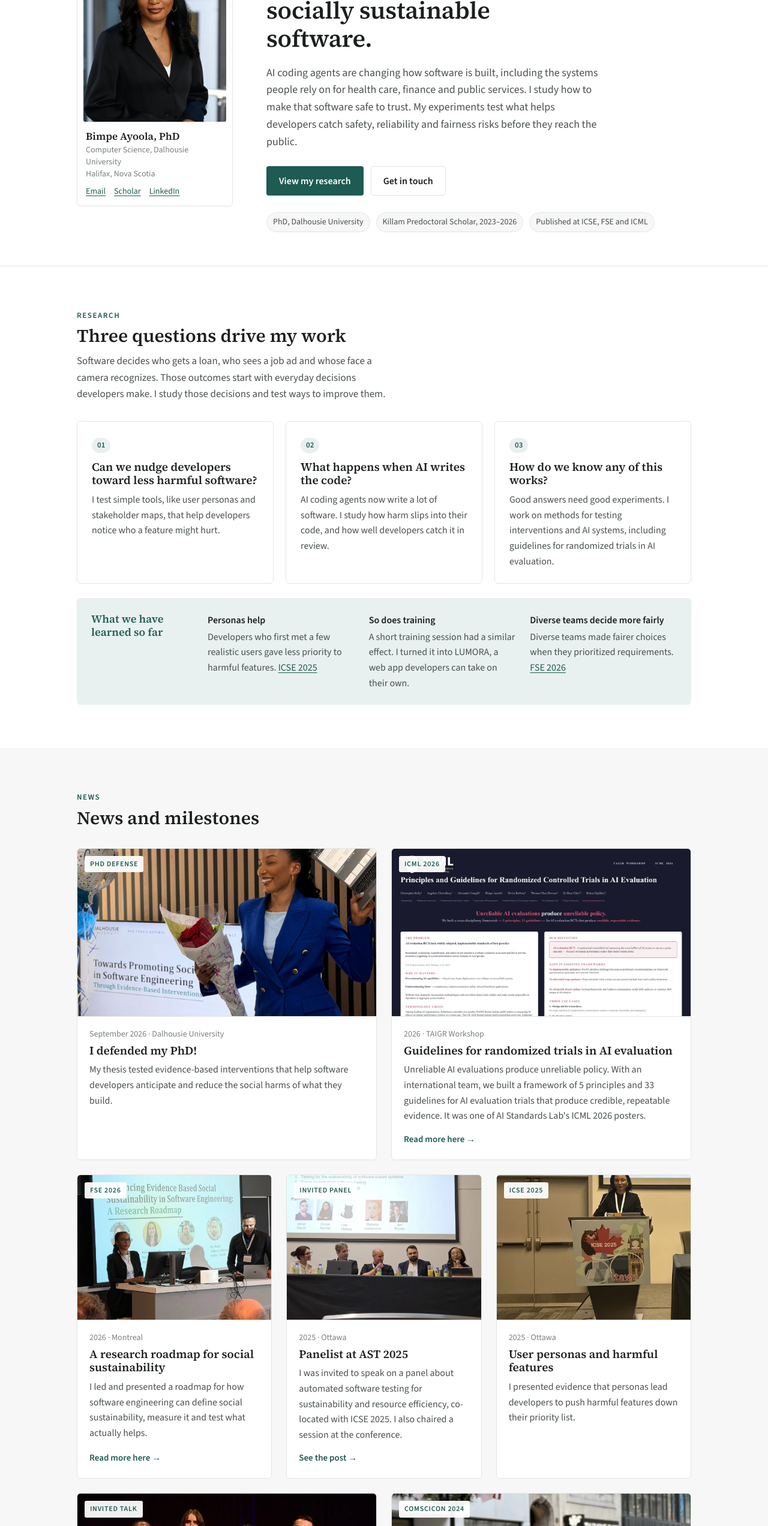
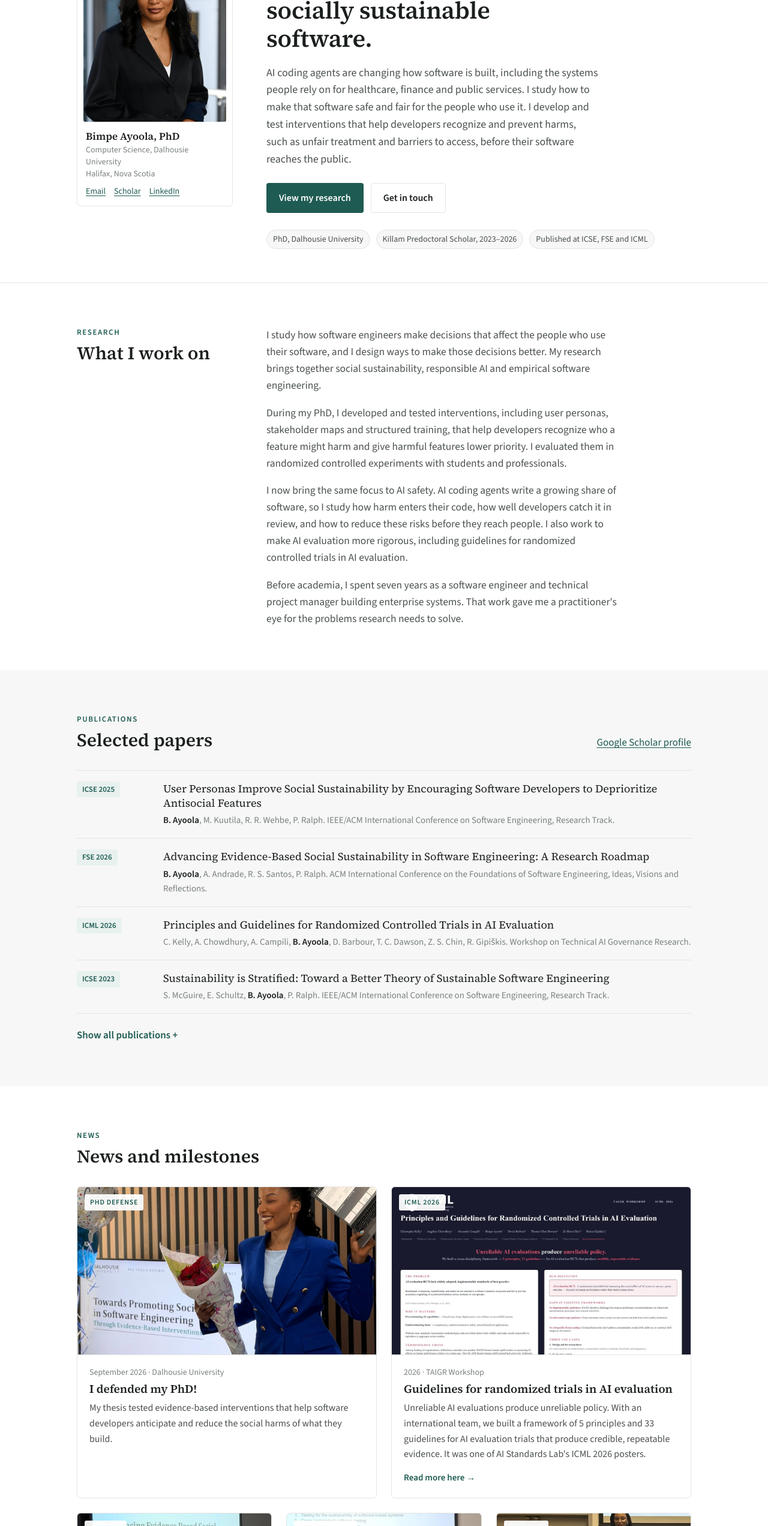
Before and after one commit to Devbimpe/devbimpe.github.io, a plain HTML site: page index.html in a window 1280 px wide. Shown: the part 256-2800 px from the top of the page at 60% size. Drawn offline with nearby package versions, Linux system fonts and the light colour scheme.

Commit message:
New intro and research prose; publications after research; education tab
Claude-Session: https://claude.ai/code/session_01SihijPpRReEfcpQbiXK9xj

```diff
--- a/index.html
+++ b/index.html
@@ -92,6 +92,10 @@
     .head p { color: var(--ink-2); max-width: 62ch; margin: 10px 0 0; }
 
     /* Research */
+    .research { display: grid; grid-template-columns: 260px 1fr; gap: 56px; }
+    .research h2 { font-size: 30px; margin-top: 6px; }
+    .prose p { color: var(--ink-2); font-size: 17.5px; max-width: 68ch; }
+    .prose p:last-child { margin-bottom: 0; }
     .qgrid { display: grid; grid-template-columns: repeat(3, 1fr); gap: 20px; }
     .q { background: var(--bg); border: 1px solid var(--rule); border-radius: 6px; padding: 24px; }
     .q .num { display: inline-block; font-size: 13px; font-weight: 600; color: var(--accent); background: var(--accent-tint); padding: 2px 9px; border-radius: 999px; margin-bottom: 12px; }
@@ -228,6 +232,7 @@
       .feature-grid .card.big .media { aspect-ratio: 4 / 3; }
       .big-awards .amt { font-size: 34px; }
       .pub, .rows li { grid-template-columns: 1fr; gap: 6px; }
+      .research { grid-template-columns: 1fr; gap: 16px; }
       .skills { grid-template-columns: 1fr; }
       .skills dt { border-bottom: 0; padding-bottom: 0; }
       .contact .wrap { grid-template-columns: 1fr; }
@@ -241,8 +246,8 @@
     <a class="name" href="#">Bimpe Ayoola, PhD</a>
     <nav aria-label="Sections">
       <a href="#research">Research</a>
+      <a href="#publications">Publications</a>
       <a href="#news">News</a>
-      <a href="#publications">Publications</a>
       <a href="#background">Experience</a>
       <a href="#awards">Awards</a>
       <a href="#writing">Writing</a>
@@ -265,7 +270,7 @@
     <div>
       <div class="eyebrow">Research Scientist · PhD, Computer Science</div>
       <h1>Building the science behind <span class="mark">trustworthy AI</span> and socially sustainable software.</h1>
-      <p class="intro">AI coding agents are changing how software is built, including the systems people rely on for health care, finance and public services. I study how to make that software safe to trust. My experiments test what helps developers catch safety, reliability and fairness risks before they reach the public.</p>
+      <p class="intro">AI coding agents are changing how software is built, including the systems people rely on for healthcare, finance and public services. I study how to make that software safe and fair for the people who use it. I develop and test interventions that help developers recognize and prevent harms, such as unfair treatment and barriers to access, before their software reaches the public.</p>
       <div class="btns">
         <a class="btn btn-solid" href="#research">View my research</a>
         <a class="btn btn-line" href="#contact">Get in touch</a>
@@ -281,161 +286,22 @@
 
 <!-- RESEARCH -->
 <section class="block" id="research">
-  <div class="wrap">
-    <div class="head">
-      <div>
-        <div class="eyebrow">Research</div>
-        <h2>Three questions drive my work</h2>
-        <p>Software decides who gets a loan, who sees a job ad and whose face a camera recognizes. Those outcomes start with everyday decisions developers make. I study those decisions and test ways to improve them.</p>
-      </div>
+  <div class="wrap research">
+    <div>
+      <div class="eyebrow">Research</div>
+      <h2>What I work on</h2>
     </div>
-
-    <div class="qgrid">
-      <div class="q">
-        <div class="num">01</div>
-        <h3>Can we nudge developers toward less harmful software?</h3>
-        <p>I test simple tools, like user personas and stakeholder maps, that help developers notice who a feature might hurt.</p>
-      </div>
-      <div class="q">
-        <div class="num">02</div>
-        <h3>What happens when AI writes the code?</h3>
-        <p>AI coding agents now write a lot of software. I study how harm slips into their code, and how well developers catch it in review.</p>
-      </div>
-      <div class="q">
-        <div class="num">03</div>
-        <h3>How do we know any of this works?</h3>
-        <p>Good answers need good experiments. I work on methods for testing interventions and AI systems, including guidelines for randomized trials in AI evaluation.</p>
-      </div>
-    </div>
-
-    <div class="findings">
-      <h3>What we have learned so far</h3>
-      <ul>
-        <li><b>Personas help</b>Developers who first met a few realistic users gave less priority to harmful features. <a href="#publications">ICSE 2025</a></li>
-        <li><b>So does training</b>A short training session had a similar effect. I turned it into LUMORA, a web app developers can take on their own.</li>
-        <li><b>Diverse teams decide more fairly</b>Diverse teams made fairer choices when they prioritized requirements. <a href="https://arxiv.org/abs/2603.12406">FSE 2026</a></li>
-      </ul>
+    <div class="prose">
+      <p>I study how software engineers make decisions that affect the people who use their software, and I design ways to make those decisions better. My research brings together social sustainability, responsible AI and empirical software engineering.</p>
+      <p>During my PhD, I developed and tested interventions, including user personas, stakeholder maps and structured training, that help developers recognize who a feature might harm and give harmful features lower priority. I evaluated them in randomized controlled experiments with students and professionals.</p>
+      <p>I now bring the same focus to AI safety. AI coding agents write a growing share of software, so I study how harm enters their code, how well developers catch it in review, and how to reduce these risks before they reach people. I also work to make AI evaluation more rigorous, including guidelines for randomized controlled trials in AI evaluation.</p>
+      <p>Before academia, I spent seven years as a software engineer and technical project manager building enterprise systems. That work gave me a practitioner's eye for the problems research needs to solve.</p>
     </div>
   </div>
 </section>
 
-<!-- NEWS
-     To add a featured story, copy one <article class="card"> block.
-     Put the photo in the "news" folder. Landscape photos work best.
--->
-<section class="block alt" id="news">
-  <div class="wrap">
-    <div class="head">
-      <div>
-        <div class="eyebrow">News</div>
-        <h2>News and milestones</h2>
-      </div>
-    </div>
-
-    <div class="feature-grid">
-      <article class="card big">
-        <div class="media">
-          <img src="news/2026-phd-defense.jpg" alt="Bimpe holding flowers and her laptop after her PhD thesis defense at Dalhousie" loading="lazy" style="object-position:60% 15%" />
-          <span class="tag">PhD defense</span>
-        </div>
-        <div class="body">
-          <time datetime="2026-09">September 2026 · Dalhousie University</time>
-          <h3>I defended my PhD!</h3>
-          <p>My thesis tested evidence-based interventions that help software developers anticipate and reduce the social harms of what they build.</p>
-        </div>
-      </article>
-
-      <article class="card big">
-        <div class="media">
-          <img src="news/2026-icml-poster.jpg" alt="Top of the ICML 2026 poster: Principles and Guidelines for Randomized Controlled Trials in AI Evaluation" loading="lazy" style="object-position:50% 0%" />
-          <span class="tag">ICML 2026</span>
-        </div>
-        <div class="body">
-          <time datetime="2026">2026 · TAIGR Workshop</time>
-          <h3>Guidelines for randomized trials in AI evaluation</h3>
-          <p>Unreliable AI evaluations produce unreliable policy. With an international team, we built a framework of 5 principles and 33 guidelines for AI evaluation trials that produce credible, repeatable evidence. It was one of AI Standards Lab's ICML 2026 posters.</p>
-          <a class="more" href="https://www.linkedin.com/posts/aisl-icml-2026-posters-ugcPost-7501202127332044800-enm7/">Read more here</a>
-        </div>
-      </article>
-
-      <article class="card">
-        <div class="media">
-          <img src="news/2026-fse-montreal.jpg" alt="Bimpe and Paul Ralph presenting the research roadmap at FSE 2026" loading="lazy" style="object-position:50% 45%" />
-          <span class="tag">FSE 2026</span>
-        </div>
-        <div class="body">
-          <time datetime="2026">2026 · Montreal</time>
-          <h3>A research roadmap for social sustainability</h3>
-          <p>I led and presented a roadmap for how software engineering can define social sustainability, measure it and test what actually helps.</p>
-          <a class="more" href="https://www.linkedin.com/posts/bimpe-ayoola-phd-61939455_fse2026-softwareengineering-socialsustainability-ugcPost-7480305870007062528-sfNT/">Read more here</a>
-        </div>
-      </article>
-
-      <article class="card">
-        <div class="media">
-          <img src="news/2025-ast-panel.jpg" alt="Bimpe speaking on the AST 2025 panel, with the panelists listed on the screen behind" loading="lazy" style="object-position:50% 62%" />
-          <span class="tag">Invited panel</span>
-        </div>
-        <div class="body">
-          <time datetime="2025-04">2025 · Ottawa</time>
-          <h3>Panelist at AST 2025</h3>
-          <p>I was invited to speak on a panel about automated software testing for sustainability and resource efficiency, co-located with ICSE 2025. I also chaired a session at the conference.</p>
-          <a class="more" href="https://lnkd.in/p/gj9EBFh5">See the post</a>
-        </div>
-      </article>
-
-      <article class="card">
-        <div class="media">
-          <img src="news/2025-icse-ottawa.jpg" alt="Bimpe speaking at the ICSE 2025 podium in Ottawa" loading="lazy" style="object-position:50% 12%" />
-          <span class="tag">ICSE 2025</span>
-        </div>
-        <div class="body">
-          <time datetime="2025-04">2025 · Ottawa</time>
-          <h3>User personas and harmful features</h3>
-          <p>I presented evidence that personas lead developers to push harmful features down their priority list.</p>
-        </div>
-      </article>
-
-      <article class="card big">
-        <div class="media">
-          <img src="news/2025-killam-celebration.jpg" alt="Bimpe on stage with three other Killam scholars" loading="lazy" />
-          <span class="tag">Invited talk</span>
-        </div>
-        <div class="body">
-          <time datetime="2025">2025 · Dalhousie University</time>
-          <h3>Speaking at the Killam Celebration</h3>
-          <p>As a Killam scholar, I presented my research on social sustainability in software development.</p>
-          <a class="more" href="https://bit.ly/48P0kdv">Read the Dal News story</a>
-        </div>
-      </article>
-
-      <article class="card big">
-        <div class="media">
-          <img src="news/2024-comscicon-boston.jpg" alt="Bimpe in a ComSciCon Flagship 2024 shirt on a street in Boston" loading="lazy" style="object-position:50% 30%" />
-          <span class="tag">ComSciCon 2024</span>
-        </div>
-        <div class="body">
-          <time datetime="2024">2024 · Boston</time>
-          <h3>Learning to communicate science</h3>
-          <p>I was selected for the ComSciCon Flagship workshop and wrote about what it taught me on sharing research beyond the lab.</p>
-          <a class="more" href="https://blogs.dal.ca/openthink/communicating-science-beyond-the-lab-reflections-from-comscicon-2024/">Read my reflection</a>
-        </div>
-      </article>
-    </div>
-
-    <ul class="updates">
-      <li><time datetime="2026">2026</time><p><b>NSERC Discovery Grant</b> awarded to Professor Paul Ralph (PI). I helped develop the proposal and research design.</p></li>
-      <li><time datetime="2026">2026</time><p><b>Program committee</b> for the ICSE 2027 Software Engineering in Society track.</p></li>
-      <li><time datetime="2025-09">Sep 2025</time><p><b>SPAR AI Safety Research Fellow</b>, working with an international team on AI evaluation methods.</p></li>
-      <li><time datetime="2025-08">Aug 2025</time><p><b>Digital Discovery Camp.</b> Digital Nova Scotia invited me to lead a Python and chatbot workshop for young people in Halifax. <a href="https://www.linkedin.com/feed/update/urn:li:ugcPost:7359244464428654594/">See the feature</a></p></li>
-      <li><time datetime="2025">2025</time><p><b>Three-Minute Thesis.</b> I competed at Dalhousie with a talk on the social costs of our digital world.</p></li>
-      <li><time datetime="2024-03">Mar 2024</time><p><b>OpenThink 2024 cohort.</b> I was one of 16 Dalhousie PhD students selected to share research with communities beyond the university. <a href="https://www.dal.ca/news/2024/03/08/dalhousie-openthink-2024.html">Read the announcement</a></p></li>
-    </ul>
-  </div>
-</section>
-
 <!-- PUBLICATIONS -->
-<section class="block" id="publications">
+<section class="block alt" id="publications">
   <div class="wrap">
     <div class="head">
       <div>
@@ -552,13 +418,128 @@
   </div>
 </section>
 
+<!-- NEWS
+     To add a featured story, copy one <article class="card"> block.
+     Put the photo in the "news" folder. Landscape photos work best.
+-->
+<section class="block" id="news">
+  <div class="wrap">
+    <div class="head">
+      <div>
+        <div class="eyebrow">News</div>
+        <h2>News and milestones</h2>
+      </div>
+    </div>
+
+    <div class="feature-grid">
+      <article class="card big">
+        <div class="media">
+          <img src="news/2026-phd-defense.jpg" alt="Bimpe holding flowers and her laptop after her PhD thesis defense at Dalhousie" loading="lazy" style="object-position:60% 15%" />
+          <span class="tag">PhD defense</span>
+        </div>
+        <div class="body">
+          <time datetime="2026-09">September 2026 · Dalhousie University</time>
+          <h3>I defended my PhD!</h3>
+          <p>My thesis tested evidence-based interventions that help software developers anticipate and reduce the social harms of what they build.</p>
+        </div>
+      </article>
+
+      <article class="card big">
+        <div class="media">
+          <img src="news/2026-icml-poster.jpg" alt="Top of the ICML 2026 poster: Principles and Guidelines for Randomized Controlled Trials in AI Evaluation" loading="lazy" style="object-position:50% 0%" />
+          <span class="tag">ICML 2026</span>
+        </div>
+        <div class="body">
+          <time datetime="2026">2026 · TAIGR Workshop</time>
+          <h3>Guidelines for randomized trials in AI evaluation</h3>
+          <p>Unreliable AI evaluations produce unreliable policy. With an international team, we built a framework of 5 principles and 33 guidelines for AI evaluation trials that produce credible, repeatable evidence. It was one of AI Standards Lab's ICML 2026 posters.</p>
+          <a class="more" href="https://www.linkedin.com/posts/aisl-icml-2026-posters-ugcPost-7501202127332044800-enm7/">Read more here</a>
+        </div>
+      </article>
+
+      <article class="card">
+        <div class="media">
+          <img src="news/2026-fse-montreal.jpg" alt="Bimpe and Paul Ralph presenting the research roadmap at FSE 2026" loading="lazy" style="object-position:50% 45%" />
+          <span class="tag">FSE 2026</span>
+        </div>
+        <div class="body">
+          <time datetime="2026">2026 · Montreal</time>
+          <h3>A research roadmap for social sustainability</h3>
+          <p>I led and presented a roadmap for how software engineering can define social sustainability, measure it and test what actually helps.</p>
+          <a class="more" href="https://www.linkedin.com/posts/bimpe-ayoola-phd-61939455_fse2026-softwareengineering-socialsustainability-ugcPost-7480305870007062528-sfNT/">Read more here</a>
+        </div>
+      </article>
+
+      <article class="card">
+        <div class="media">
+          <img src="news/2025-ast-panel.jpg" alt="Bimpe speaking on the AST 2025 panel, with the panelists listed on the screen behind" loading="lazy" style="object-position:50% 62%" />
+          <span class="tag">Invited panel</span>
+        </div>
+        <div class="body">
+          <time datetime="2025-04">2025 · Ottawa</time>
+          <h3>Panelist at AST 2025</h3>
+          <p>I was invited to speak on a panel about automated software testing for sustainability and resource efficiency, co-located with ICSE 2025. I also chaired a session at the conference.</p>
+          <a class="more" href="https://lnkd.in/p/gj9EBFh5">See the post</a>
+        </div>
+      </article>
+
+      <article class="card">
+        <div class="media">
+          <img src="news/2025-icse-ottawa.jpg" alt="Bimpe speaking at the ICSE 2025 podium in Ottawa" loading="lazy" style="object-position:50% 12%" />
+          <span class="tag">ICSE 2025</span>
+        </div>
+        <div class="body">
+          <time datetime="2025-04">2025 · Ottawa</time>
+          <h3>User personas and harmful features</h3>
+          <p>I presented evidence that personas lead developers to push harmful features down their priority list.</p>
+        </div>
+      </article>
+
+      <article class="card big">
+        <div class="media">
+          <img src="news/2025-killam-celebration.jpg" alt="Bimpe on stage with three other Killam scholars" loading="lazy" />
+          <span class="tag">Invited talk</span>
+        </div>
+        <div class="body">
+          <time datetime="2025">2025 · Dalhousie University</time>
+          <h3>Speaking at the Killam Celebration</h3>
+          <p>As a Killam scholar, I presented my research on social sustainability in software development.</p>
+          <a class="more" href="https://bit.ly/48P0kdv">Read the Dal News story</a>
+        </div>
+      </article>
+
+      <article class="card big">
+        <div class="media">
+          <img src="news/2024-comscicon-boston.jpg" alt="Bimpe in a ComSciCon Flagship 2024 shirt on a street in Boston" loading="lazy" style="object-position:50% 30%" />
+          <span class="tag">ComSciCon 2024</span>
+        </div>
+        <div class="body">
+          <time datetime="2024">2024 · Boston</time>
+          <h3>Learning to communicate science</h3>
+          <p>I was selected for the ComSciCon Flagship workshop and wrote about what it taught me on sharing research beyond the lab.</p>
+          <a class="more" href="https://blogs.dal.ca/openthink/communicating-science-beyond-the-lab-reflections-from-comscicon-2024/">Read my reflection</a>
+        </div>
+      </article>
+    </div>
+
+    <ul class="updates">
+      <li><time datetime="2026">2026</time><p><b>NSERC Discovery Grant</b> awarded to Professor Paul Ralph (PI). I helped develop the proposal and research design.</p></li>
+      <li><time datetime="2026">2026</time><p><b>Program committee</b> for the ICSE 2027 Software Engineering in Society track.</p></li>
+      <li><time datetime="2025-09">Sep 2025</time><p><b>SPAR AI Safety Research Fellow</b>, working with an international team on AI evaluation methods.</p></li>
+      <li><time datetime="2025-08">Aug 2025</time><p><b>Digital Discovery Camp.</b> Digital Nova Scotia invited me to lead a Python and chatbot workshop for young people in Halifax. <a href="https://www.linkedin.com/feed/update/urn:li:ugcPost:7359244464428654594/">See the feature</a></p></li>
+      <li><time datetime="2025">2025</time><p><b>Three-Minute Thesis.</b> I competed at Dalhousie with a talk on the social costs of our digital world.</p></li>
+      <li><time datetime="2024-03">Mar 2024</time><p><b>OpenThink 2024 cohort.</b> I was one of 16 Dalhousie PhD students selected to share research with communities beyond the university. <a href="https://www.dal.ca/news/2024/03/08/dalhousie-openthink-2024.html">Read the announcement</a></p></li>
+    </ul>
+  </div>
+</section>
+
 <!-- BACKGROUND (tabs) -->
 <section class="block alt" id="background">
   <div class="wrap">
     <div class="head">
       <div>
         <div class="eyebrow">Background</div>
-        <h2>Experience, teaching, service and skills</h2>
+        <h2>Experience, teaching and education</h2>
       </div>
     </div>
 
@@ -568,6 +549,7 @@
       <button role="tab" id="t-talks" aria-controls="p-talks" aria-selected="false" tabindex="-1">Talks</button>
       <button role="tab" id="t-service" aria-controls="p-service" aria-selected="false" tabindex="-1">Service</button>
       <button role="tab" id="t-skills" aria-controls="p-skills" aria-selected="false" tabindex="-1">Skills</button>
+      <button role="tab" id="t-edu" aria-controls="p-edu" aria-selected="false" tabindex="-1">Education</button>
     </div>
 
     <div class="panel" id="p-exp" role="tabpanel" aria-labelledby="t-exp">
@@ -577,12 +559,6 @@
         <li><span class="when">2026–now</span><div><h3>Senior Software Engineer, AI Evaluation</h3><div class="org">Alignerr by Labelbox</div><p>Design evaluation tasks and grading criteria for AI coding agents working in real codebases. Judge their output for correctness, reliability, code quality and safety.</p></div></li>
         <li><span class="when">2023–2026</span><div><h3>Research Assistant, equity in STEM</h3><div class="org">RBC Securing Black Futures Project · Black Epistemologies Project, University of Calgary</div><p>Designed surveys and interviews and analyzed data on the barriers Black students face in STEM education and careers in Nova Scotia.</p></div></li>
         <li><span class="when">2014–2021</span><div><h3>Technical Project Manager and Software Engineer</h3><div class="org">Longbridge Technologies, Code Garage Africa, Wellviser, Gen Financial</div><p>Led software projects in fintech, health and education from requirements to deployment. Built backend services and APIs with Agile teams and mentored junior developers.</p></div></li>
-      </ul>
-      <h4>Education</h4>
-      <ul class="rows">
-        <li><span class="when">2022–2026</span><span class="what"><b>PhD, Computer Science</b>, Dalhousie University. Advisor: Professor Paul Ralph.</span></li>
-        <li><span class="when">2021–2022</span><span class="what"><b>Master of Computer Science</b>, Dalhousie University. Transferred to the PhD.</span></li>
-        <li><span class="when">2010–2015</span><span class="what"><b>BTech, Computer Science</b>, Federal University of Technology, Akure. Best graduating student in the department.</span></li>
       </ul>
     </div>
 
@@ -645,6 +621,14 @@
         <dt>Communication</dt>
         <dd><span>Research writing</span><span>Policy writing</span><span>Public speaking</span><span>Science communication</span><span>Stakeholder engagement</span></dd>
       </dl>
+    </div>
+
+    <div class="panel" id="p-edu" role="tabpanel" aria-labelledby="t-edu" hidden>
+      <ul class="rows">
+        <li><span class="when">2022–2026</span><span class="what"><b>PhD, Computer Science</b>, Dalhousie University. Advisor: Professor Paul Ralph.</span></li>
+        <li><span class="when">2021–2022</span><span class="what"><b>Master of Computer Science</b>, Dalhousie University.</span></li>
+        <li><span class="when">2010–2015</span><span class="what"><b>BTech, Computer Science</b>, Federal University of Technology, Akure. Best graduating student in the department.</span></li>
+      </ul>
     </div>
   </div>
 </section>
```
